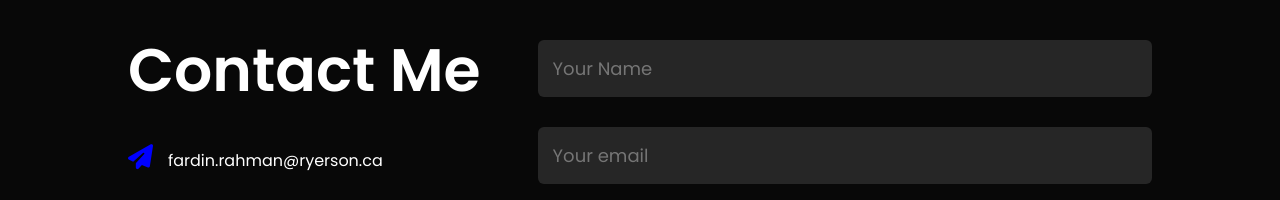
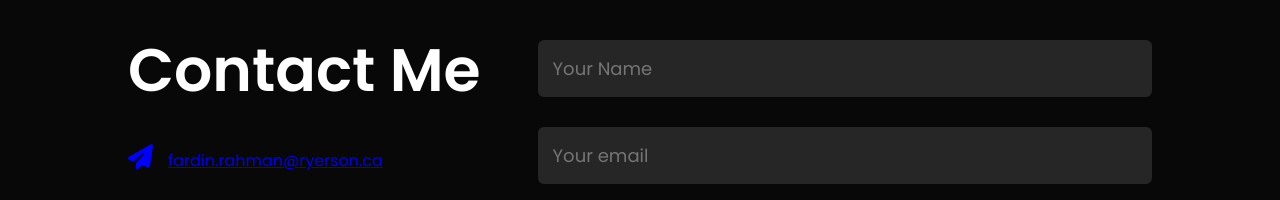
Before and after one commit to fardinGG/fardinGG.github.io, a plain HTML site: page index.html in a window 1280 px wide. Shown: the part 2758-2958 px from the top of the page. Drawn offline with nearby package versions, Linux system fonts and the light colour scheme.

Commit message:
Update index.html

```diff
--- a/index.html
+++ b/index.html
@@ -141,7 +141,7 @@
             <div class="row">
                 <div class="contact-left">
                     <h1 class="sub-title">Contact Me</h1>
-                    <p><i class="fa-sharp fa-solid fa-paper-plane"></i>fardin.rahman@ryerson.ca</p>
+                    <p><a href="mailto:fardin.rahman@ryerson.ca"><i class="fa-sharp fa-solid fa-paper-plane"></i>fardin.rahman@ryerson.ca</a></p>
                     <p><i class="fa-solid fa-phone"></i>437-XXX-XXXX</p>
                     <div class="social-icons">
                         <a href="https://www.linkedin.com/in/mfardinrahman/" target="_blank"><i class="fa-brands fa-linkedin"></i></a>
```
